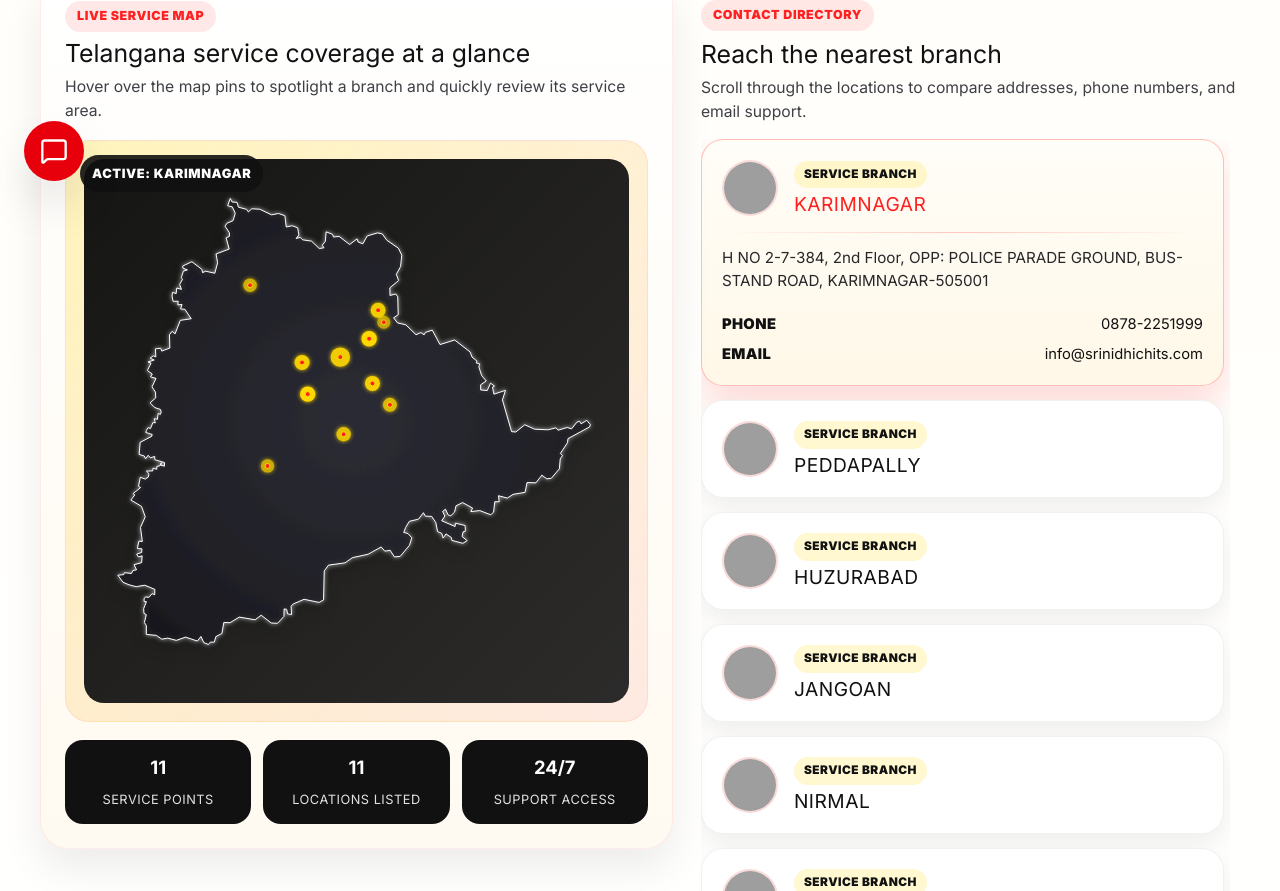
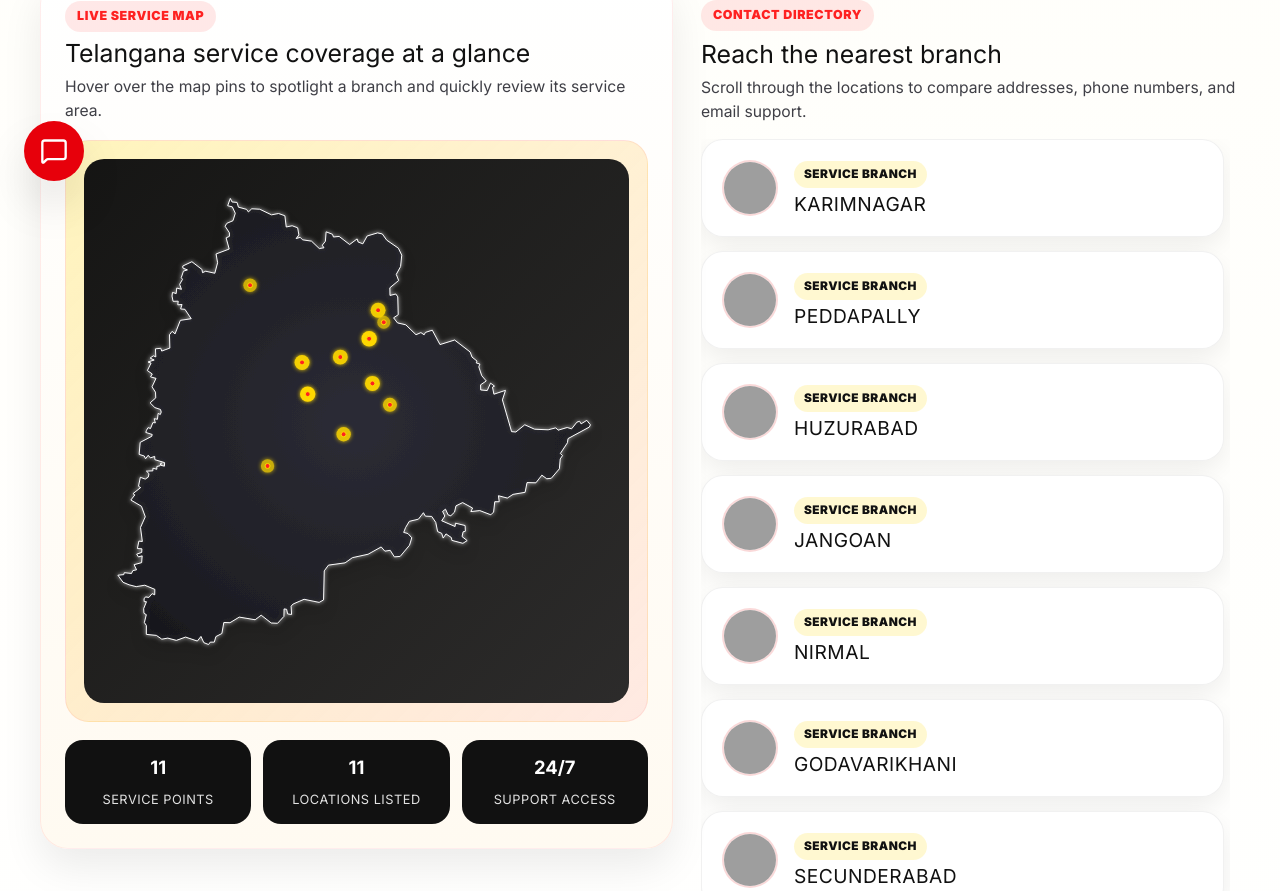
Before and after one commit to vishnuvardhanreddy8653/Sreenedhi-chits, a React (Vite) app in the folder frontend/: page /contact in a window 1280 px wide. Shown: the part 595-1486 px from the top of the page. Built offline with nearby package versions, Linux system fonts and the light colour scheme; grey boxes are pictures that could not be loaded.

Commit message:
2.311924281507

```diff
--- a/frontend/src/pages/ContactPage.jsx
+++ b/frontend/src/pages/ContactPage.jsx
@@ -4,10 +4,8 @@ import { FaPhoneAlt, FaWhatsapp, FaInstagram, FaFacebookF, FaEnvelope } from 're
 import AnimatedTelanganaMap from '../components/AnimatedTelanganaMap';
 import { branches } from '../data/branches';
 
-const defaultBranch = branches[0];
-
 export default function ContactPage() {
-  const [activeBranch, setActiveBranch] = useState(defaultBranch);
+  const [activeBranch, setActiveBranch] = useState(null);
   const hoverTimeout = useRef(null);
   const mousePos = useRef({ x: 0, y: 0 });
   const pendingBranchId = useRef(null);
@@ -20,7 +18,7 @@ export default function ContactPage() {
     if (dx > 2 || dy > 2) {
       mousePos.current = { x: e.clientX, y: e.clientY };
 
-      if (activeBranch.id !== branch.id) {
+      if (activeBranch?.id !== branch.id) {
         if (pendingBranchId.current !== branch.id) {
           pendingBranchId.current = branch.id;
           if (hoverTimeout.current) clearTimeout(hoverTimeout.current);
@@ -44,7 +42,7 @@ export default function ContactPage() {
   const handleMouseLeaveList = () => {
     if (hoverTimeout.current) clearTimeout(hoverTimeout.current);
     pendingBranchId.current = null;
-    setActiveBranch(defaultBranch);
+    setActiveBranch(null);
   };
 
   return (
@@ -518,10 +516,10 @@ export default function ContactPage() {
             </div>
 
             <div className="contact-map-stage">
-              <div className="contact-map-badge">Active: {activeBranch.name}</div>
+              {activeBranch && <div className="contact-map-badge">Active: {activeBranch.name}</div>}
               <div className="contact-map-canvas">
                 <AnimatedTelanganaMap
-                  activeId={activeBranch.id}
+                  activeId={activeBranch?.id}
                   onMarkerHover={(branch) => setActiveBranch(branch)}
                 />
               </div>
@@ -557,7 +555,7 @@ export default function ContactPage() {
               onMouseLeave={handleMouseLeaveList}
             >
               {branches.map((branch) => {
-                const isActive = activeBranch.id === branch.id;
+                const isActive = activeBranch?.id === branch.id;
                 return (
                   <motion.article
                     key={branch.id}
```
